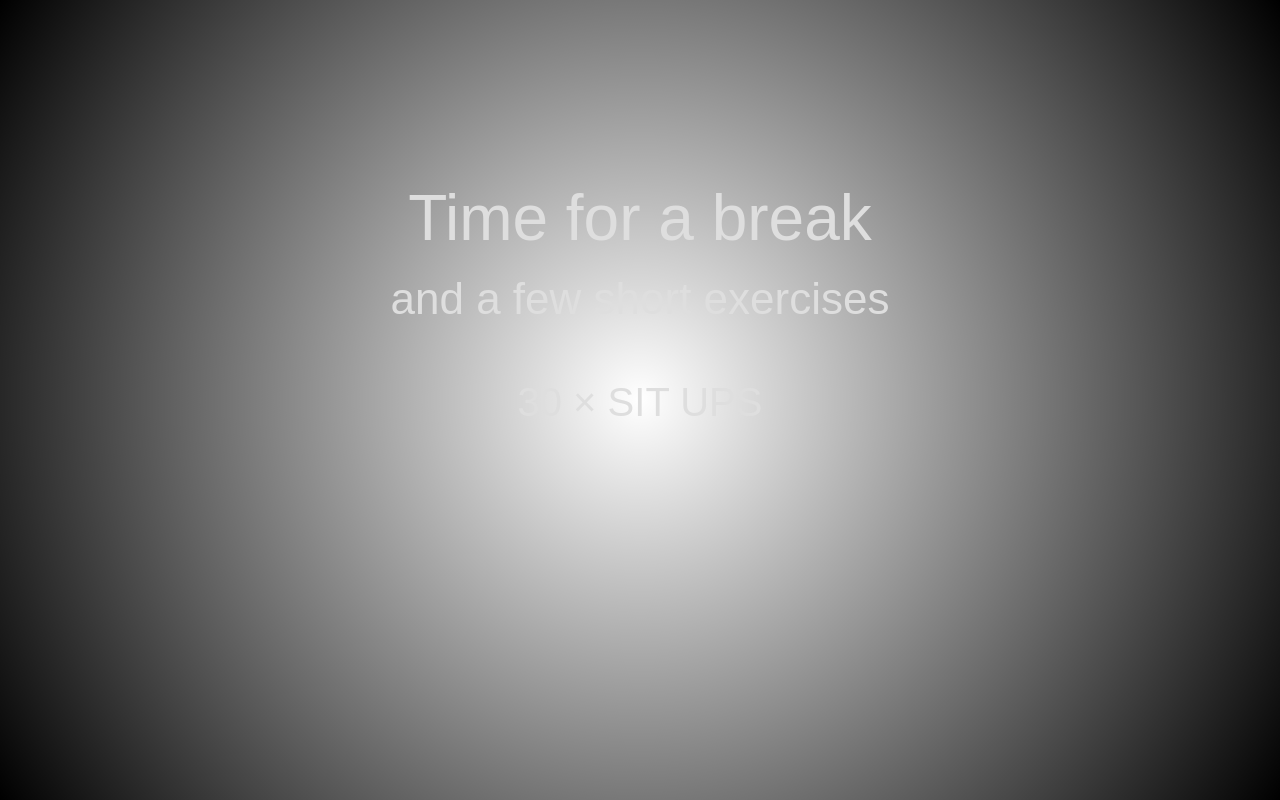
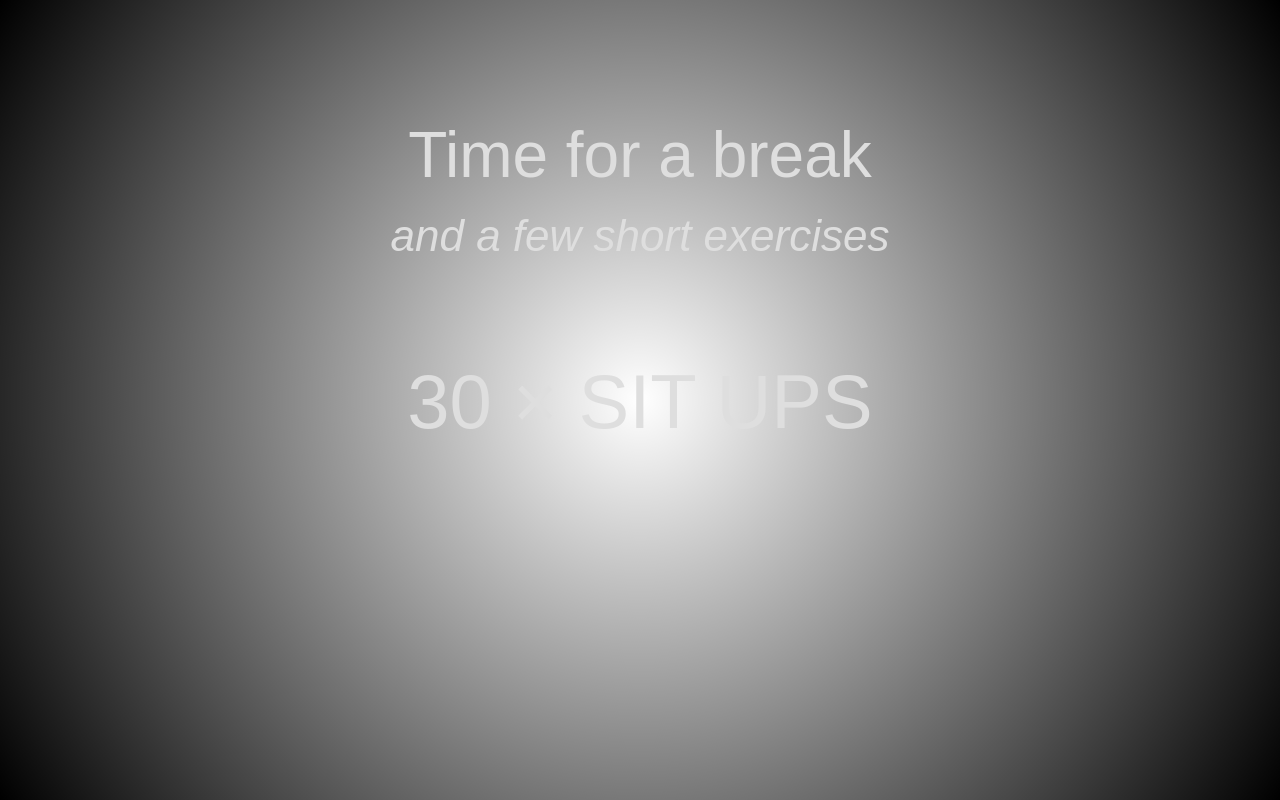
Before and after one commit to saltymouse/Muscles.totheme, a plain HTML site: page Documents/index.html in a window 1280 px wide. Drawn offline with Linux system fonts and the light colour scheme.

Commit message:
improved text display

```diff
--- a/Documents/index.html
+++ b/Documents/index.html
@@ -23,6 +23,7 @@
 				margin-bottom: 0;
 			}
 			h2 {
+				font-style: italic;
 				font-size: 1.1em;
 				font-weight: 300;
 				margin-top: 0;
@@ -47,6 +48,7 @@
 			.display-box {
 				text-transform: uppercase;
 				font-weight: bolder;
+				font-size: 1.9em;
 			}
 		</style>
 	</head>
```
